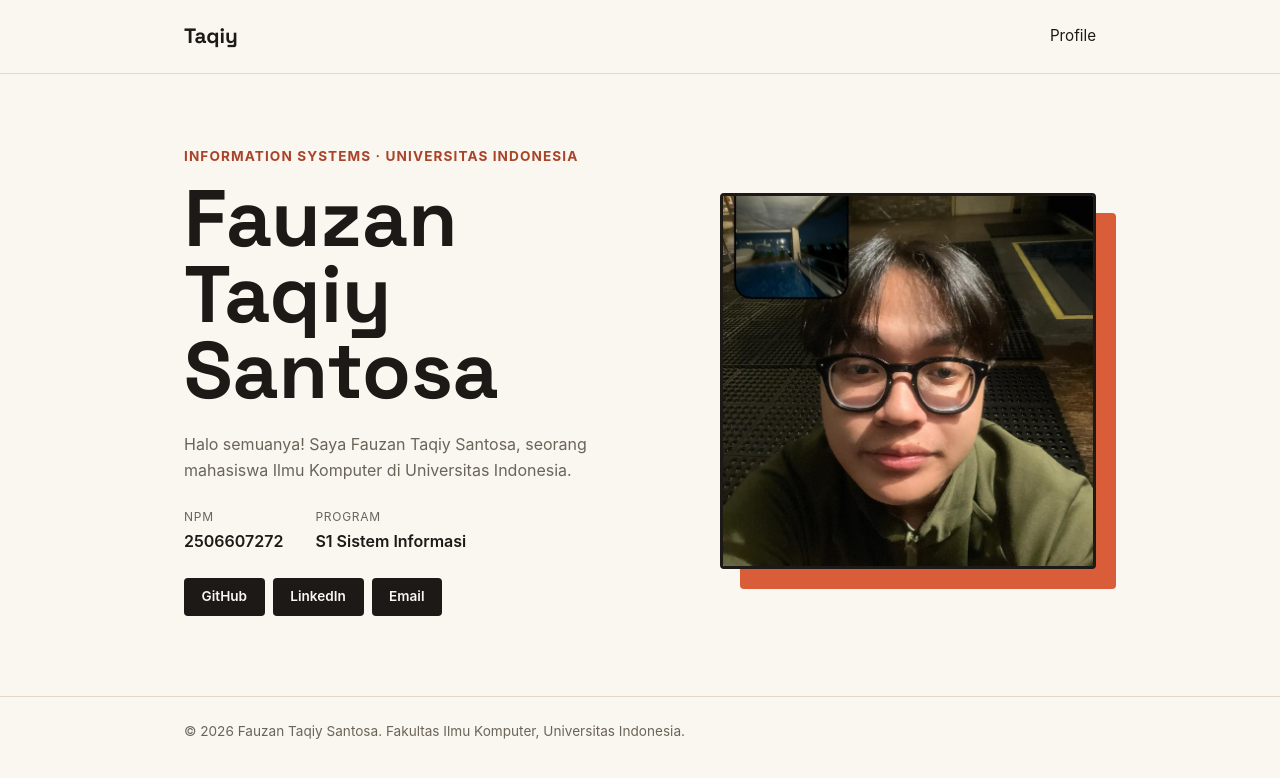
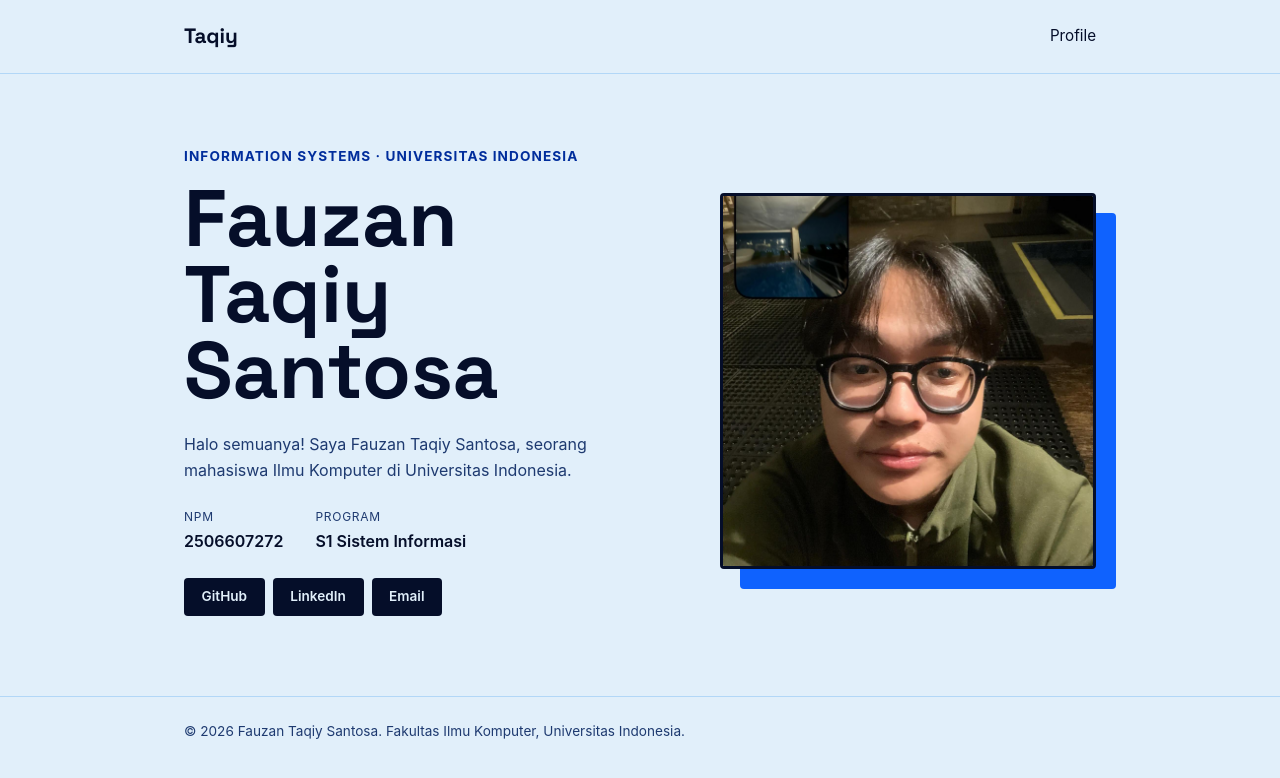
Before and after one commit to fauzantaqiys/myportofolio, a Django app: page / in a window 1280 px wide. Shown: the top 778 px of the page. Run offline with Django 5.2, Linux system fonts and the light colour scheme.

Commit message:
Update CSS theme to ocean blue palette

```diff
--- a/static/css/style.css
+++ b/static/css/style.css
@@ -5,12 +5,12 @@
 }
 
 :root {
-    --ink: #1c1917;
-    --paper: #faf6f0;
-    --accent: #d95d39;
-    --accent-dark: #a8442a;
-    --line: #e3d9c9;
-    --text-muted: #6b6459;
+    --ink: #050e29;
+    --paper: #e1effa;
+    --accent: #0f62fe;
+    --accent-dark: #002d9c;
+    --line: #b2d7f7;
+    --text-muted: #1e3a70;
     --radius: 4px;
 }
 
```
